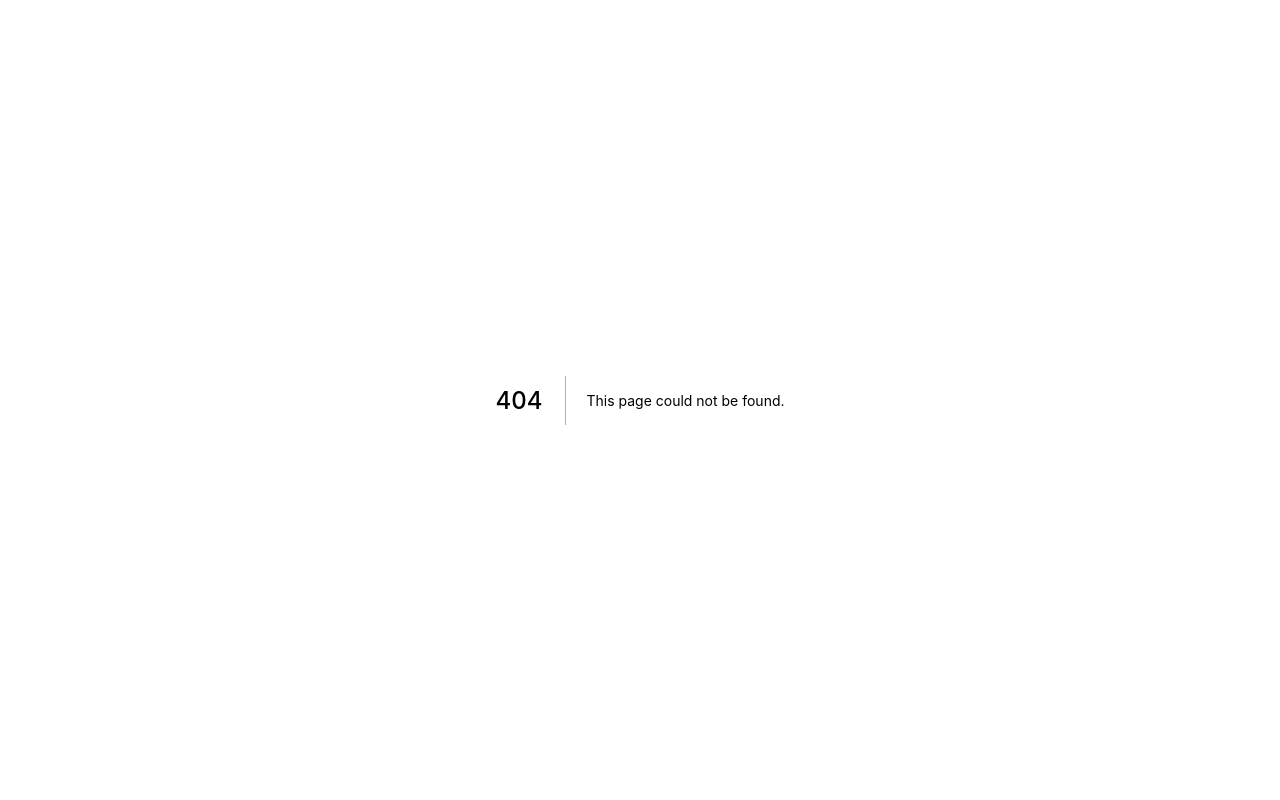
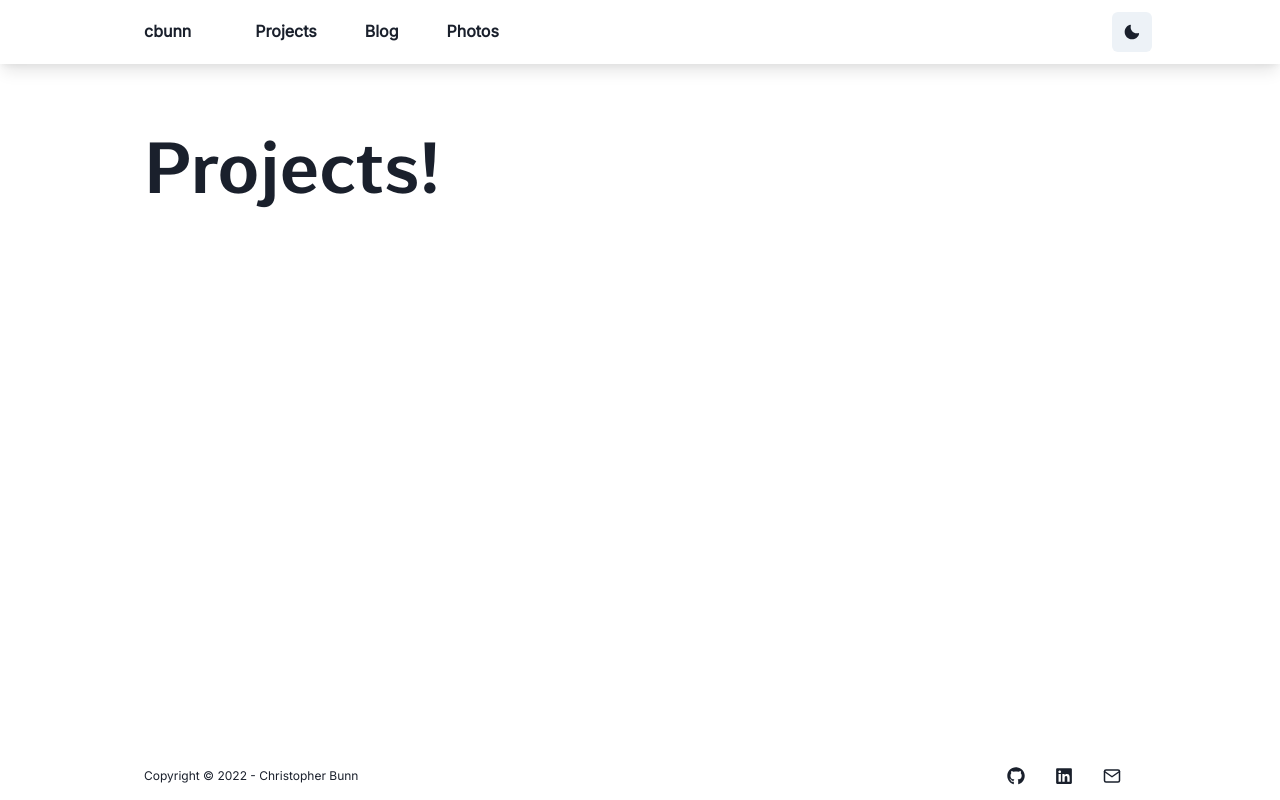
Before and after one commit to cbunn81/cbunn-portfolio, a Next.js app: page /projects in a window 1280 px wide. Before the commit this address had no page. Built offline with nearby package versions, Linux system fonts and the light colour scheme.

Commit message:
Create placeholder page for all projects.

```diff
--- /dev/null
+++ b/src/pages/projects.tsx
@@ -0,0 +1,62 @@
+import Head from "next/head";
+import {
+  Box,
+  Container,
+  Flex,
+  Heading,
+  HStack,
+  Link,
+  LinkBox,
+  LinkOverlay,
+  Tag,
+  Text,
+  VStack,
+} from "@chakra-ui/react";
+import NextLink from "next/link";
+import { Navbar } from "@components/Navbar";
+import { Footer } from "@components/Footer";
+import { projects } from "@data/projects";
+
+const Projects = () => (
+  <>
+    <Head>
+      <title>Christopher Bunn - Projects</title>
+      <meta name="author" content="Christopher Bunn" />
+      <meta
+        name="description"
+        content="I'm Christopher Bunn. These are some of the web and software development projects I've made."
+      />
+      <meta property="og:title" content="Christopher Bunn - Projects" />
+      <meta
+        property="og:description"
+        content="I'm Christopher Bunn. These are some of the web and software development projects I've made."
+      />
+    </Head>
+    <Flex
+      h="100vh"
+      flexDirection={"column"}
+      justifyContent="start"
+      alignItems={"center"}
+    >
+      <Navbar />
+      <Container
+        as="main"
+        maxW={"container.lg"}
+        w={"95%"}
+        px={4}
+        py={[2, 4]}
+        flex="1"
+        alignItems={"start"}
+      >
+        <Box as="section" my={[4, 8]}>
+          <Heading size={["3xl", "4xl"]} my={[6, 12]}>
+            Projects!
+          </Heading>
+        </Box>
+      </Container>
+      <Footer />
+    </Flex>
+  </>
+);
+
+export default Projects;
```
